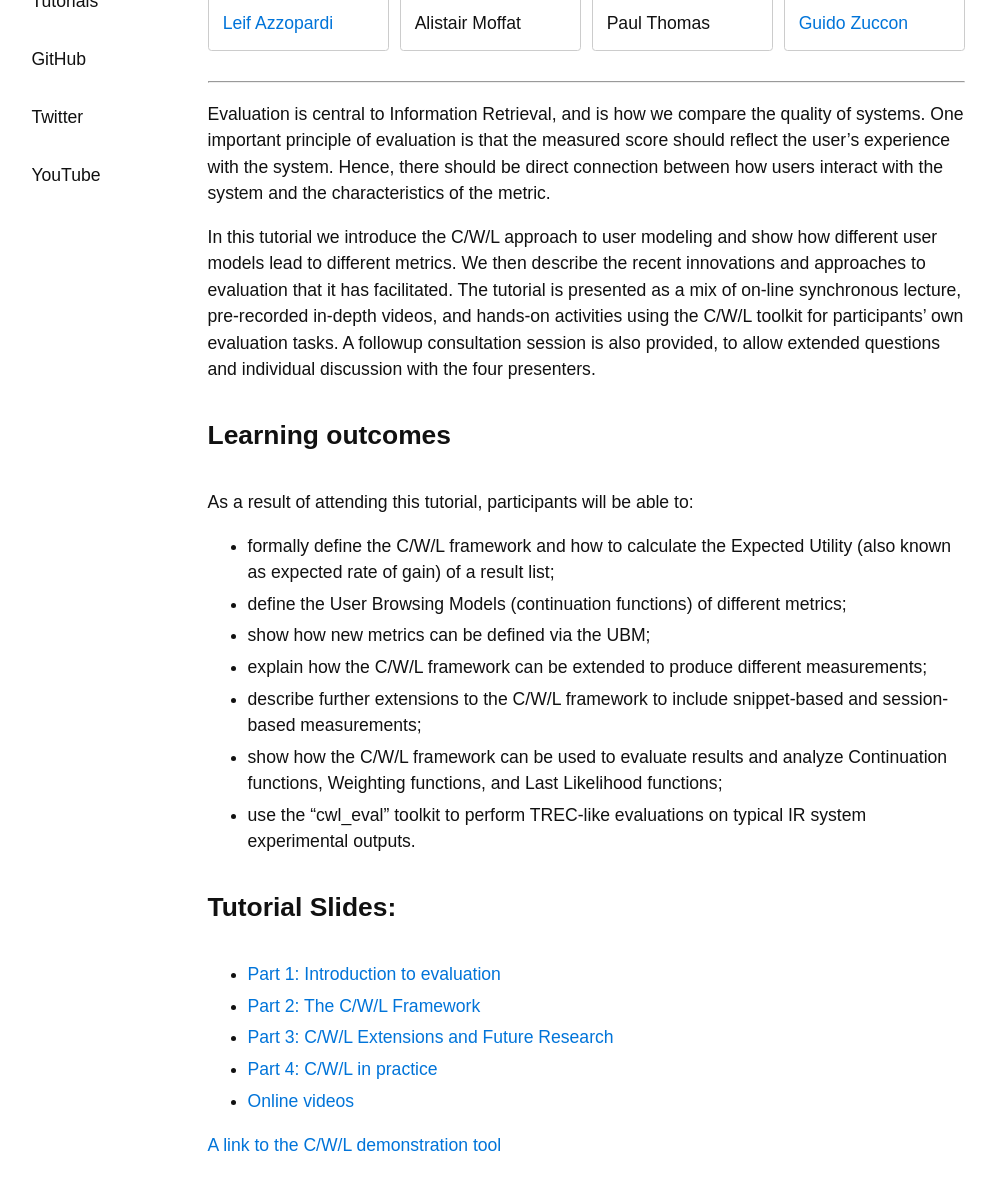
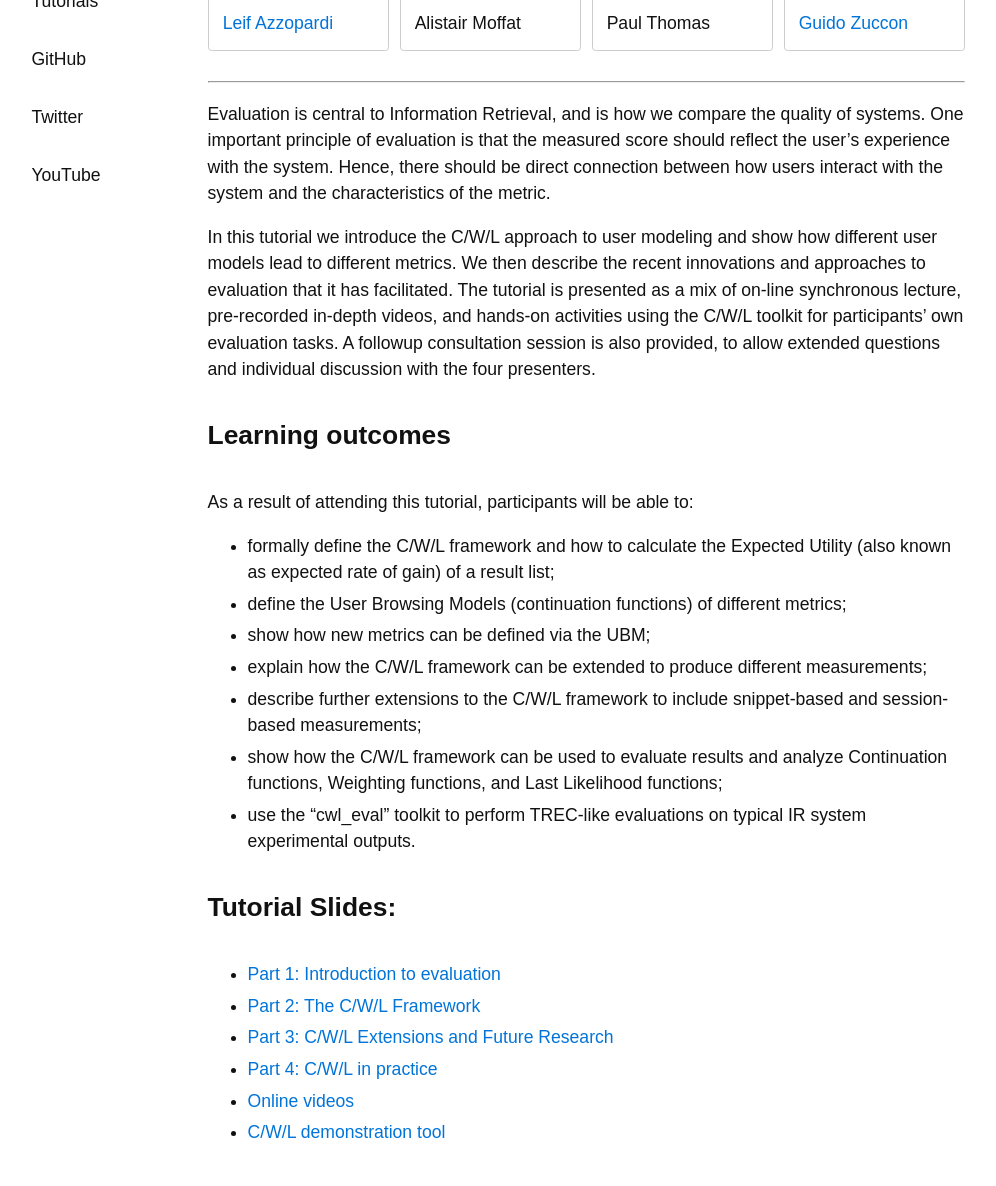
Before and after one commit to ielab/ielab.github.io, a Jekyll site: the page built from _tutorials/ummms2021.md, in a window 1280 px wide, cut to the strip 458-1644 px from the top of the page. Shown: the whole strip, without its empty margins (155-1151 px from the left). Built offline with Jekyll 4.4.1, drawn with Linux system fonts in a browser that asks for light colours.

Commit message:
Update ummms2021.md

```diff
--- a/_tutorials/ummms2021.md
+++ b/_tutorials/ummms2021.md
@@ -12,7 +12,7 @@
 links:
  - url: https://dl.acm.org/doi/10.1145/3406522.3446049
    name: Download Paper
- - url: https://github.com/ireval/cwl-examples/blob/master/notebooks/SIGIR2019-Demo-CWL-PLots.ipynb
+ - url: https://colab.research.google.com/drive/1CseqG6G7k8falu5NHd2GGrEiOBZ-jT9D?usp=sharing
    name: cwl-eval demo
  - url: https://www.youtube.com/playlist?list=PLgrOo-AsKcmV3pzpvFbd5SUpUMWUv2fQr
    name: Online Videos
@@ -48,6 +48,4 @@
 - [Part 3: C/W/L Extensions and Future Research](3-ummms-extensions-and-research.pdf)
 - [Part 4: C/W/L in practice](4-ummms-cwl-demo.pdf)
 - [Online videos](https://www.youtube.com/playlist?list=PLgrOo-AsKcmV3pzpvFbd5SUpUMWUv2fQr)
-
-
-[A link to the C/W/L demonstration tool](https://github.com/ireval/cwl-examples/blob/master/notebooks/SIGIR2019-Demo-CWL-PLots.ipynb)
+- [C/W/L demonstration tool](https://colab.research.google.com/drive/1CseqG6G7k8falu5NHd2GGrEiOBZ-jT9D?usp=sharing)
```
